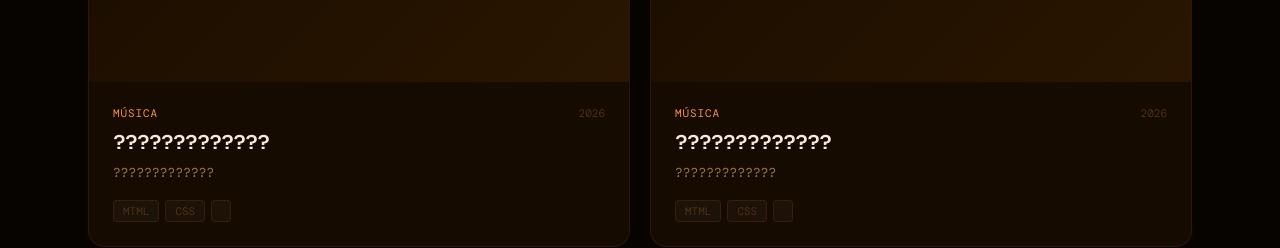
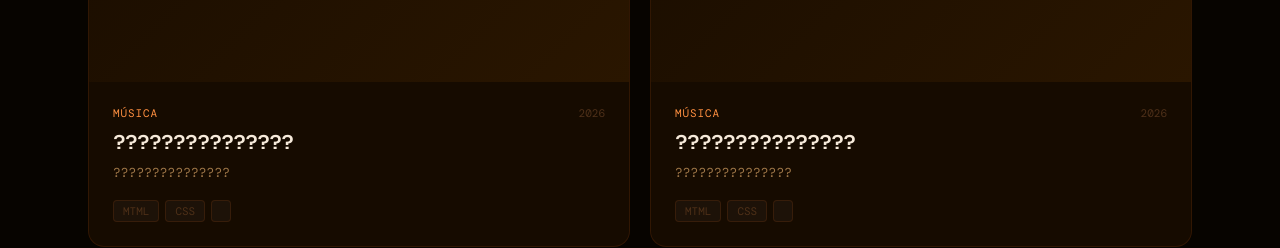
Before and after one commit to mamedio1/Portifolio2, a plain HTML site: page index.html in a window 1280 px wide. Shown: the part 4360-4608 px from the top of the page. Drawn offline with nearby package versions, Linux system fonts and the light colour scheme; a web font is replaced by a local one.

Commit message:
atualização do index portifolio

```diff
--- a/index.html
+++ b/index.html
@@ -153,8 +153,8 @@
     <div class="proj-card reveal rd1"><div class="proj-thumb"><div class="proj-bg pb2"><div class="proj-mock"><div class="pm-b" style="width:100%"></div><div class="pm-b" style="width:68%;background:rgba(255,144,64,.32)"></div><div class="pm-b" style="width:85%"></div><div class="pm-b" style="width:50%;margin-top:8px"></div><div class="pm-b" style="width:72%"></div></div></div><div class="proj-overlay"><a href="https://new-jokenpo-rouge.vercel.app" target="_blank" rel="noopener" class="pb-btn pb-p">Ver projeto</a><a href="https://github.com/mamedio1/NewJOKENPO" target="_blank" rel="noopener" class="pb-btn pb-g">GitHub</a></div></div><div class="proj-info"><div class="proj-meta"><span class="proj-cat">Jogo</span><span class="proj-year">2026</span></div><div class="proj-name">Jokenpô</div><p class="proj-desc">O Clássico game jogado pelo mundo todo, ainda tem um player de rádio onlie.</p><div class="proj-stack"><span class="st-tag">React</span><span class="st-tag">Node.js</span><span class="st-tag">IA</span><span class="st-tag">Javascript</span></div></div></div>
     <div class="proj-card reveal rd2"><div class="proj-thumb"><div class="proj-bg pb3"><div class="proj-mock"><div class="pm-b" style="width:100%"></div><div class="pm-b" style="width:80%;background:rgba(196,74,8,.4)">   </div><div class="pm-b" style="width:60%"></div><div class="pm-b" style="width:90%;margin-top:8px"></div></div></div><div class="proj-overlay"><a href="https://calculosradiofrequencia.netlify.app" target="_blank" rel="noopener" class="pb-btn pb-p">Ver projeto</a><a href="https://github.com/mamedio1/CalculoLC" target="_blank" rel="noopener" class="pb-btn pb-g">GitHub</a></div></div><div class="proj-info"><div class="proj-meta"><span class="proj-cat">Radioamador</span><span class="proj-year">2026</span></div><div class="proj-name">Calculos de RF</div><p class="proj-desc">Calcular antena, ressonância voltado para Radioamadores.</p><div class="proj-stack"><span class="st-tag">MTML, CSS</span><span class="st-tag">IA</span><span class="st-tag">Javascript</span></div></div></div>
     <div class="proj-card reveal rd3"><div class="proj-thumb"><div class="proj-bg pb4"><div class="proj-mock"><div class="pm-b" style="width:100%"></div><div class="pm-b" style="width:70%;background:rgba(232,98,26,.28)"> </div><div class="pm-b" style="width:55%"></div><div class="pm-b" style="width:85%;margin-top:8px"></div></div></div><div class="proj-overlay"><a href="https://tocador-radio-online.vercel.app" target="_blank" rel="noopener" class="pb-btn pb-p">Ver projeto</a><a href="https://github.com/mamedio1/Tocador-radio-online" target="_blank" rel="noopener" class="pb-btn pb-g">GitHub</a></div></div><div class="proj-info"><div class="proj-meta"><span class="proj-cat">Música</span><span class="proj-year">2026</span></div><div class="proj-name">Rádios Online</div><p class="proj-desc">Rádios anos 80, escolha uma rádio aperte o play e divirta-se.</p><div class="proj-stack"><span class="st-tag">MTML</span><span class="st-tag">CSS</span><span class="st-tag"></span></div></div></div>
-    <div class="proj-card reveal rd3"><div class="proj-thumb"><div class="proj-bg pb4"><div class="proj-mock"><div class="pm-b" style="width:100%"></div><div class="pm-b" style="width:70%;background:rgba(232,98,26,.28)"> </div><div class="pm-b" style="width:55%"></div><div class="pm-b" style="width:85%;margin-top:8px"></div></div></div><div class="proj-overlay"><a href="" target="_blank" rel="noopener" class="pb-btn pb-p">Ver projeto</a><a href="" target="_blank" rel="noopener" class="pb-btn pb-g">GitHub</a></div></div><div class="proj-info"><div class="proj-meta"><span class="proj-cat">Música</span><span class="proj-year">2026</span></div><div class="proj-name">?????????????</div><p class="proj-desc">?????????????</p><div class="proj-stack"><span class="st-tag">MTML</span><span class="st-tag">CSS</span><span class="st-tag"></span></div></div></div>
-    <div class="proj-card reveal rd3"><div class="proj-thumb"><div class="proj-bg pb4"><div class="proj-mock"><div class="pm-b" style="width:100%"></div><div class="pm-b" style="width:70%;background:rgba(232,98,26,.28)"> </div><div class="pm-b" style="width:55%"></div><div class="pm-b" style="width:85%;margin-top:8px"></div></div></div><div class="proj-overlay"><a href="" target="_blank" rel="noopener" class="pb-btn pb-p">Ver projeto</a><a href="" target="_blank" rel="noopener" class="pb-btn pb-g">GitHub</a></div></div><div class="proj-info"><div class="proj-meta"><span class="proj-cat">Música</span><span class="proj-year">2026</span></div><div class="proj-name">?????????????</div><p class="proj-desc">?????????????</p><div class="proj-stack"><span class="st-tag">MTML</span><span class="st-tag">CSS</span><span class="st-tag"></span></div></div></div>
+    <div class="proj-card reveal rd3"><div class="proj-thumb"><div class="proj-bg pb4"><div class="proj-mock"><div class="pm-b" style="width:100%"></div><div class="pm-b" style="width:70%;background:rgba(232,98,26,.28)"> </div><div class="pm-b" style="width:55%"></div><div class="pm-b" style="width:85%;margin-top:8px"></div></div></div><div class="proj-overlay"><a href="" target="_blank" rel="noopener" class="pb-btn pb-p">Ver projeto</a><a href="" target="_blank" rel="noopener" class="pb-btn pb-g">GitHub</a></div></div><div class="proj-info"><div class="proj-meta"><span class="proj-cat">Música</span><span class="proj-year">2026</span></div><div class="proj-name">???????????????</div><p class="proj-desc">???????????????</p><div class="proj-stack"><span class="st-tag">MTML</span><span class="st-tag">CSS</span><span class="st-tag"></span></div></div></div>
+    <div class="proj-card reveal rd3"><div class="proj-thumb"><div class="proj-bg pb4"><div class="proj-mock"><div class="pm-b" style="width:100%"></div><div class="pm-b" style="width:70%;background:rgba(232,98,26,.28)"> </div><div class="pm-b" style="width:55%"></div><div class="pm-b" style="width:85%;margin-top:8px"></div></div></div><div class="proj-overlay"><a href="" target="_blank" rel="noopener" class="pb-btn pb-p">Ver projeto</a><a href="" target="_blank" rel="noopener" class="pb-btn pb-g">GitHub</a></div></div><div class="proj-info"><div class="proj-meta"><span class="proj-cat">Música</span><span class="proj-year">2026</span></div><div class="proj-name">???????????????</div><p class="proj-desc">???????????????</p><div class="proj-stack"><span class="st-tag">MTML</span><span class="st-tag">CSS</span><span class="st-tag"></span></div></div></div>
 
   </div>
 </section>
```
